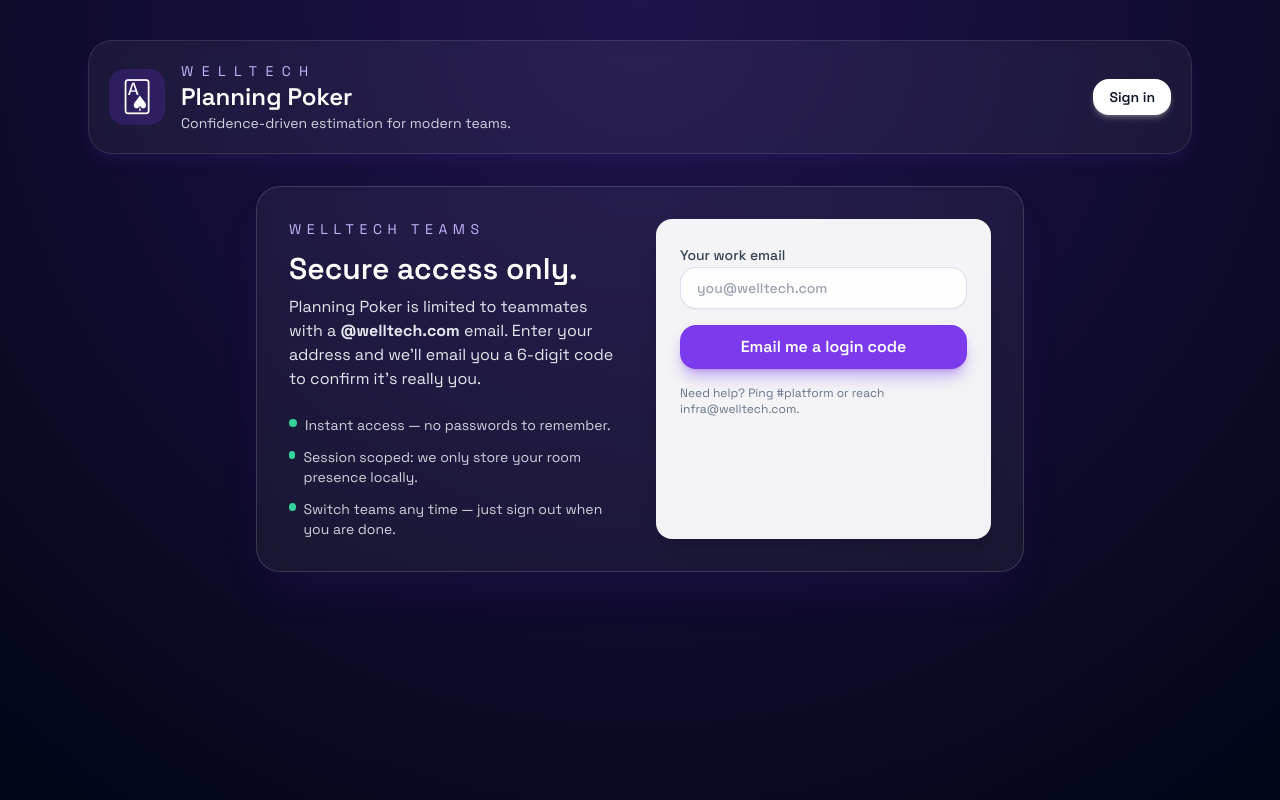
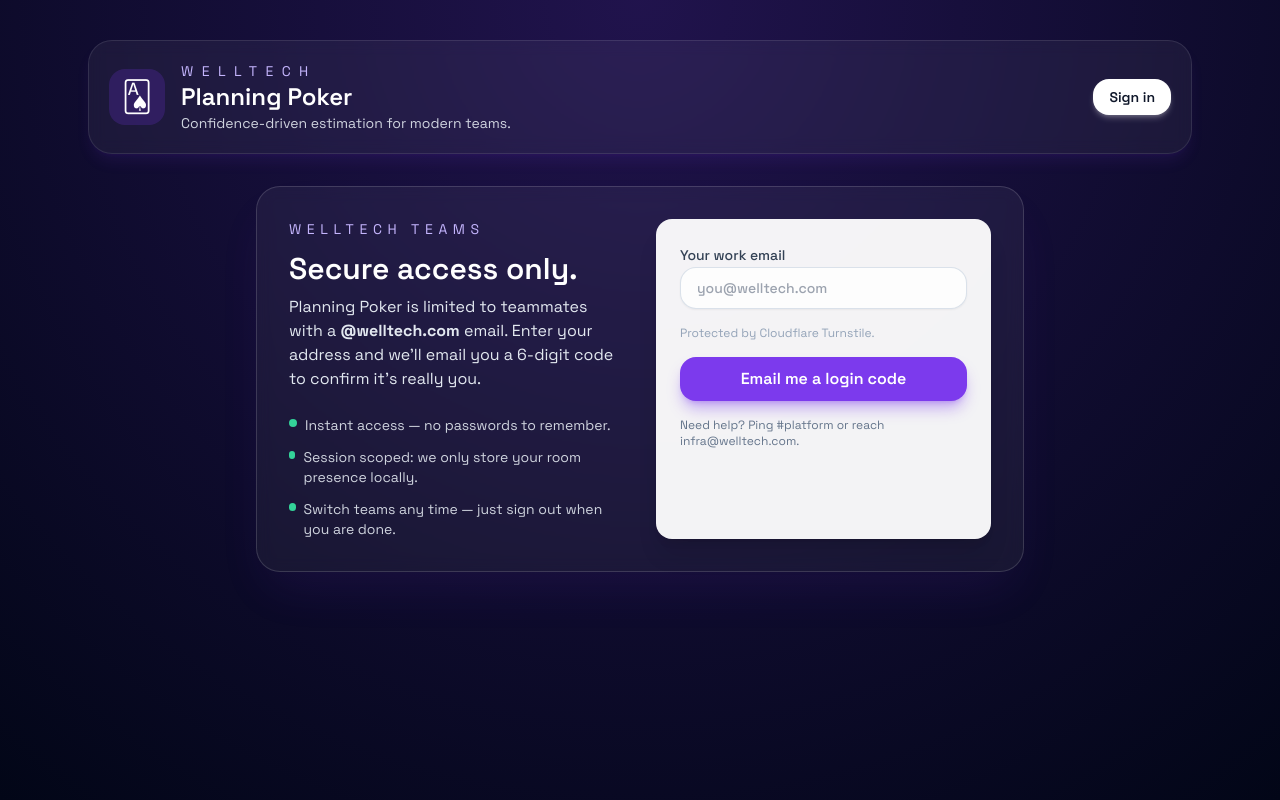
Before and after one commit to thobryan/planning_poker, a Django app: page /auth/login in a window 1280 px wide. Run offline with Django 4.2, Linux system fonts and the light colour scheme; some libraries are stand-ins or nearby versions.

Commit message:
feat: add turnstile verification to logins

```diff
--- a/poker/admin.py
+++ b/poker/admin.py
@@ -1,7 +1,11 @@
 from django.contrib import admin
-from .models import Room, Participant, Story, Vote
+
+from .forms import TurnstileAdminAuthenticationForm
+from .models import Participant, Room, Story, Vote
 
 admin.site.register(Room)
 admin.site.register(Participant)
 admin.site.register(Story)
 admin.site.register(Vote)
+
+admin.site.login_form = TurnstileAdminAuthenticationForm
--- /dev/null
+++ b/poker/context_processors.py
@@ -0,0 +1,13 @@
+from django.conf import settings
+
+
+def turnstile(request):
+    """
+    Expose Turnstile keys/flags to templates.
+    """
+    site_key = getattr(settings, "TURNSTILE_SITE_KEY", "")
+    secret = getattr(settings, "TURNSTILE_SECRET_KEY", "")
+    return {
+        "TURNSTILE_SITE_KEY": site_key,
+        "TURNSTILE_ENABLED": bool(site_key and secret),
+    }
--- a/poker/forms.py
+++ b/poker/forms.py
@@ -1,7 +1,9 @@
 from django import forms
 from django.conf import settings
+from django.contrib.admin.forms import AdminAuthenticationForm
 
 from .models import CARD_SETS, Room, Story
+from .turnstile import is_configured as turnstile_configured, verify_turnstile
 
 INPUT_BASE = (
     "w-full rounded-2xl border border-slate-300/70 bg-white/80 px-4 py-2.5 text-sm "
@@ -125,3 +127,18 @@
         if token and len(token) != 6:
             raise forms.ValidationError("The token must be 6 digits.")
         return token
+
+
+class TurnstileAdminAuthenticationForm(AdminAuthenticationForm):
+    error_messages = {
+        **AdminAuthenticationForm.error_messages,
+        "turnstile": "Please complete the verification challenge.",
+    }
+
+    def clean(self):
+        cleaned_data = super().clean()
+        if turnstile_configured():
+            token = self.data.get("cf-turnstile-response")
+            if not verify_turnstile(token, getattr(self.request, "META", {}).get("REMOTE_ADDR")):
+                raise forms.ValidationError(self.error_messages["turnstile"], code="turnstile")
+        return cleaned_data
--- a/poker/templates/poker/org_login.html
+++ b/poker/templates/poker/org_login.html
@@ -58,6 +58,12 @@
           {% if form.non_field_errors %}
             <p class="text-sm text-red-600">{{ form.non_field_errors|join:", " }}</p>
           {% endif %}
+          {% if TURNSTILE_SITE_KEY %}
+            <div>
+              <div class="cf-turnstile" data-sitekey="{{ TURNSTILE_SITE_KEY }}" data-theme="light"></div>
+              <p class="mt-1 text-xs text-slate-400">Protected by Cloudflare Turnstile.</p>
+            </div>
+          {% endif %}
           {% if token_required %}
             <div class="space-y-3">
               <button class="w-full rounded-2xl bg-brand px-4 py-2.5 text-base font-semibold text-white shadow-lg shadow-brand/40 transition hover:bg-brand-dark">
@@ -78,4 +84,7 @@
     </div>
   </section>
 </div>
+{% if TURNSTILE_SITE_KEY %}
+  <script src="https://challenges.cloudflare.com/turnstile/v0/api.js" async defer></script>
+{% endif %}
 {% endblock %}
--- /dev/null
+++ b/poker/turnstile.py
@@ -0,0 +1,45 @@
+import logging
+from typing import Optional
+
+import requests
+from django.conf import settings
+
+logger = logging.getLogger(__name__)
+
+VERIFY_URL = "https://challenges.cloudflare.com/turnstile/v0/siteverify"
+
+
+def is_configured() -> bool:
+    return bool(settings.TURNSTILE_SITE_KEY and settings.TURNSTILE_SECRET_KEY)
+
+
+def verify_turnstile(response_token: Optional[str], remote_ip: Optional[str] = None) -> bool:
+    """
+    Validate the Turnstile token with Cloudflare.
+    Returns True when the challenge succeeds or Turnstile is disabled.
+    """
+    if not is_configured():
+        return True
+
+    if not response_token:
+        logger.warning("Missing Turnstile response token.")
+        return False
+
+    payload = {
+        "secret": settings.TURNSTILE_SECRET_KEY,
+        "response": response_token,
+    }
+    if remote_ip:
+        payload["remoteip"] = remote_ip
+
+    try:
+        resp = requests.post(VERIFY_URL, data=payload, timeout=5)
+        resp.raise_for_status()
+        data = resp.json()
+        success = data.get("success", False)
+        if not success:
+            logger.warning("Turnstile verification failed: %s", data)
+        return success
+    except requests.RequestException as exc:  # pragma: no cover - network
+        logger.error("Turnstile verification error: %s", exc)
+        return False
--- a/poker/views.py
+++ b/poker/views.py
@@ -21,6 +21,7 @@
 from .emails import send_org_access_token
 from .forms import JiraSettingsForm, JoinForm, OrgAccessForm, RoomForm, StoryForm
 from .models import CARD_SETS, Participant, Room, Story, Vote
+from .turnstile import is_configured as turnstile_configured, verify_turnstile
 
 
 # ============================== helpers ====================================
@@ -71,6 +72,16 @@
     if next_url:
         url = f"{url}?next={quote(next_url)}"
     return redirect(url)
+
+
+def _turnstile_valid(request) -> bool:
+    if not turnstile_configured():
+        return True
+    token = request.POST.get("cf-turnstile-response")
+    if verify_turnstile(token, request.META.get("REMOTE_ADDR")):
+        return True
+    messages.error(request, "Please complete the verification challenge.")
+    return False
 
 
 def current_participant(request, room: Room) -> Participant | None:
@@ -331,7 +342,8 @@
 
     if request.method == "POST":
         action = request.POST.get("action")
-        if token_required and action == "resend" and pending:
+        turnstile_ok = _turnstile_valid(request)
+        if turnstile_ok and token_required and action == "resend" and pending:
             new_token = _generate_access_token()
             sent = send_org_access_token(pending["email"], new_token)
             if sent or settings.DEBUG:
@@ -343,7 +355,7 @@
                 messages.error(request, "We could not send the code. Contact an administrator.")
             return _org_login_redirect(_requested_next(request))
 
-        if form.is_valid():
+        if turnstile_ok and form.is_valid():
             if token_required and pending:
                 if form.cleaned_data["email"] != pending["email"]:
                     form.add_error("email", "Use the same email address that requested the code.")
@@ -374,6 +386,7 @@
         "token_expires_in": settings.ORG_ACCESS_TOKEN_TTL_SECONDS,
         "token_expires_minutes": max(settings.ORG_ACCESS_TOKEN_TTL_SECONDS // 60, 1),
         "next_param": _requested_next(request),
+        "turnstile_enabled": turnstile_configured(),
     }
     return render(request, "poker/org_login.html", context)
 
--- a/poker_site/settings.py
+++ b/poker_site/settings.py
@@ -90,6 +90,7 @@
                 'django.template.context_processors.request',
                 'django.contrib.auth.context_processors.auth',
                 'django.contrib.messages.context_processors.messages',
+                'poker.context_processors.turnstile',
             ],
         },
     },
@@ -206,3 +207,6 @@
 EMAIL_USE_TLS = _env_bool(os.getenv("EMAIL_USE_TLS"))
 EMAIL_USE_SSL = _env_bool(os.getenv("EMAIL_USE_SSL"))
 DEFAULT_FROM_EMAIL = os.getenv("DEFAULT_FROM_EMAIL", "Planning Poker <no-reply@localhost>")
+
+TURNSTILE_SITE_KEY = os.getenv("TURNSTILE_SITE_KEY")
+TURNSTILE_SECRET_KEY = os.getenv("TURNSTILE_SECRET_KEY")
```
Also changed, not shown: poker/templates/admin/login.html (added, +51 -0 lines), README.md, 1 other file.
